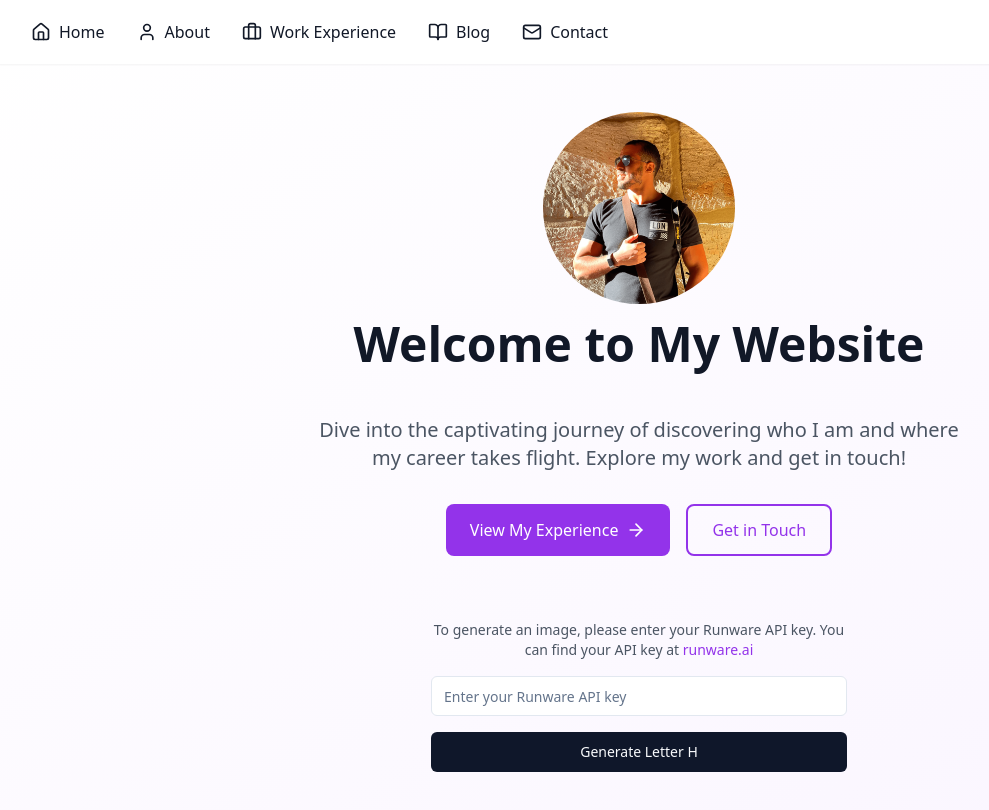
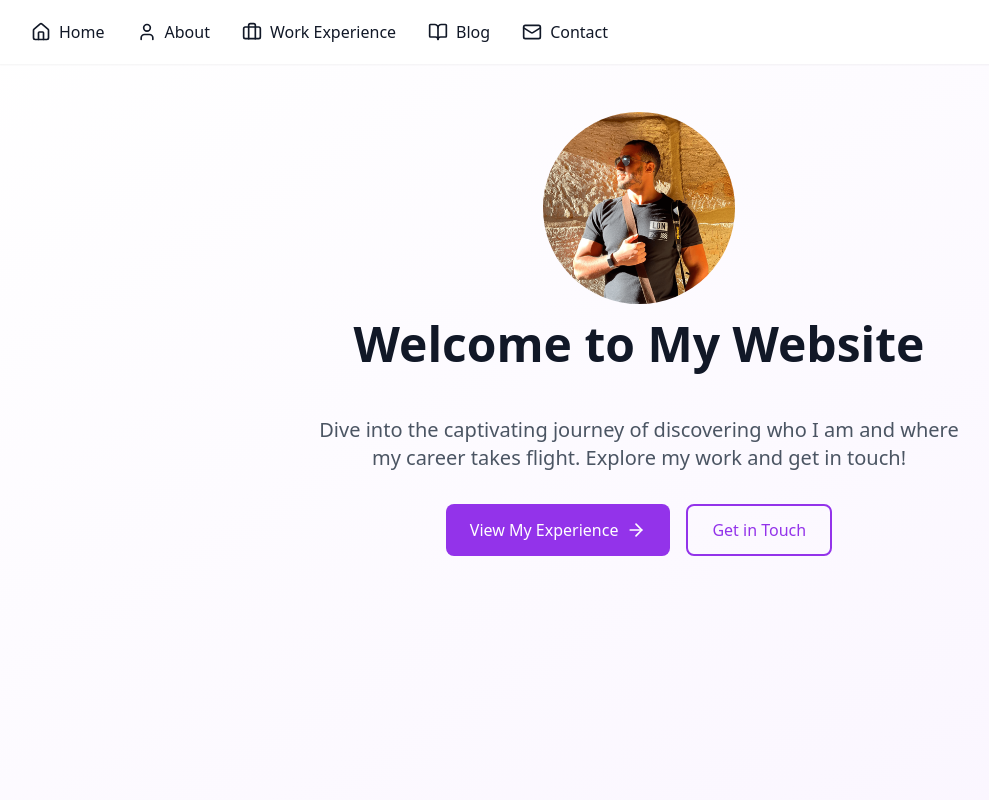
Before and after one commit to hkandeal/idea-web-craft, a React (Vite) app: page / in a window 1280 px wide. Shown: the top 810 px of the page, without its empty margins (1-990 px from the left). Built offline with nearby package versions, Linux system fonts and the light colour scheme.

Commit message:
Remove image generation section
Removes the image generation section from the home page.

```diff
--- a/src/pages/Index.tsx
+++ b/src/pages/Index.tsx
@@ -1,10 +1,10 @@
+
 import { motion } from "framer-motion";
 import { ArrowRight, User } from "lucide-react";
 import { Link } from "react-router-dom";
 import { Avatar, AvatarFallback, AvatarImage } from "@/components/ui/avatar";
 import { useEffect } from "react";
 import updateMetaTags from "@/utils/metaTags";
-import { RunwareKeyInput } from "@/components/RunwareKeyInput";
 
 const Index = () => {
   useEffect(() => {
@@ -58,9 +58,6 @@ const Index = () => {
               Get in Touch
             </Link>
           </div>
-          <div className="mt-12">
-            <RunwareKeyInput />
-          </div>
         </motion.div>
       </div>
     </div>
```
